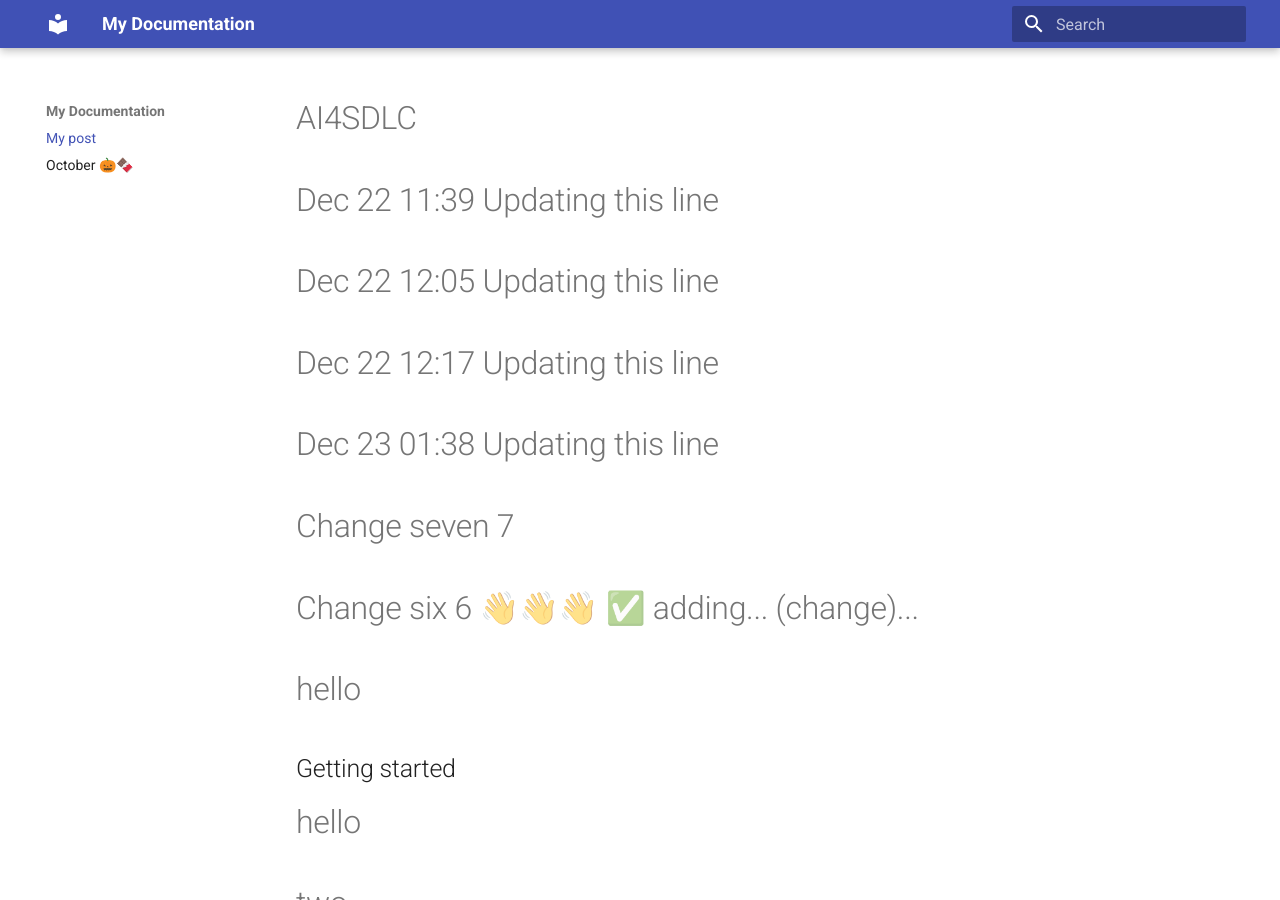
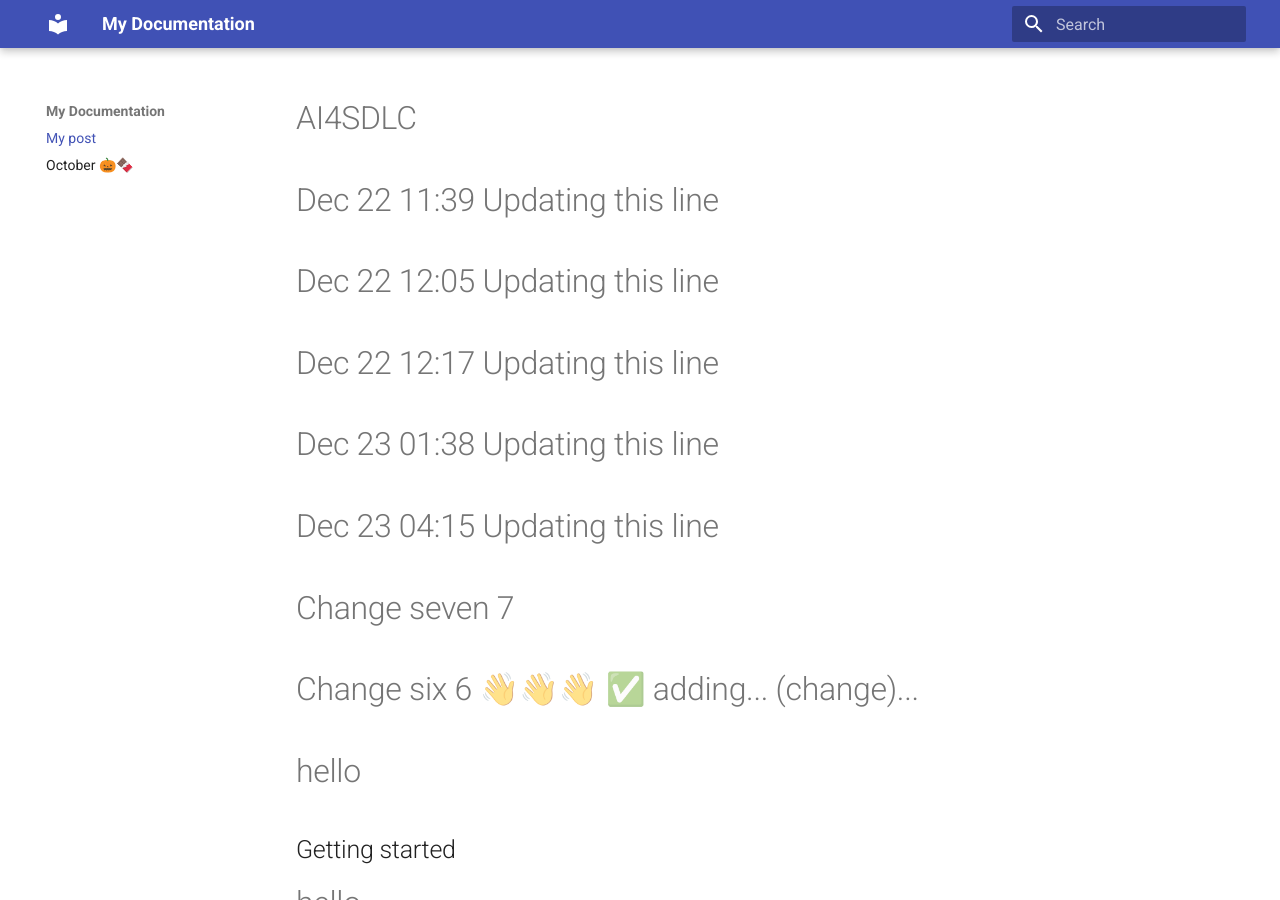
Before and after one commit to Code-dot-mil/two-steps-eval, an MkDocs documentation site: the page built from docs/index.md, in a window 1280 px wide and 900 px high. Built offline with MkDocs 1.6.1 and Material for MkDocs 9.7.7, drawn with Linux system fonts in a browser that asks for light colours.

Commit message:
Update index.md

```diff
--- a/docs/index.md
+++ b/docs/index.md
@@ -7,6 +7,8 @@ author: That Would Be Me
 # Dec 22 12:05 Updating this line
 # Dec 22 12:17 Updating this line
 # Dec 23 01:38 Updating this line
+# Dec 23 04:15 Updating this line
+
 
 
 
```
